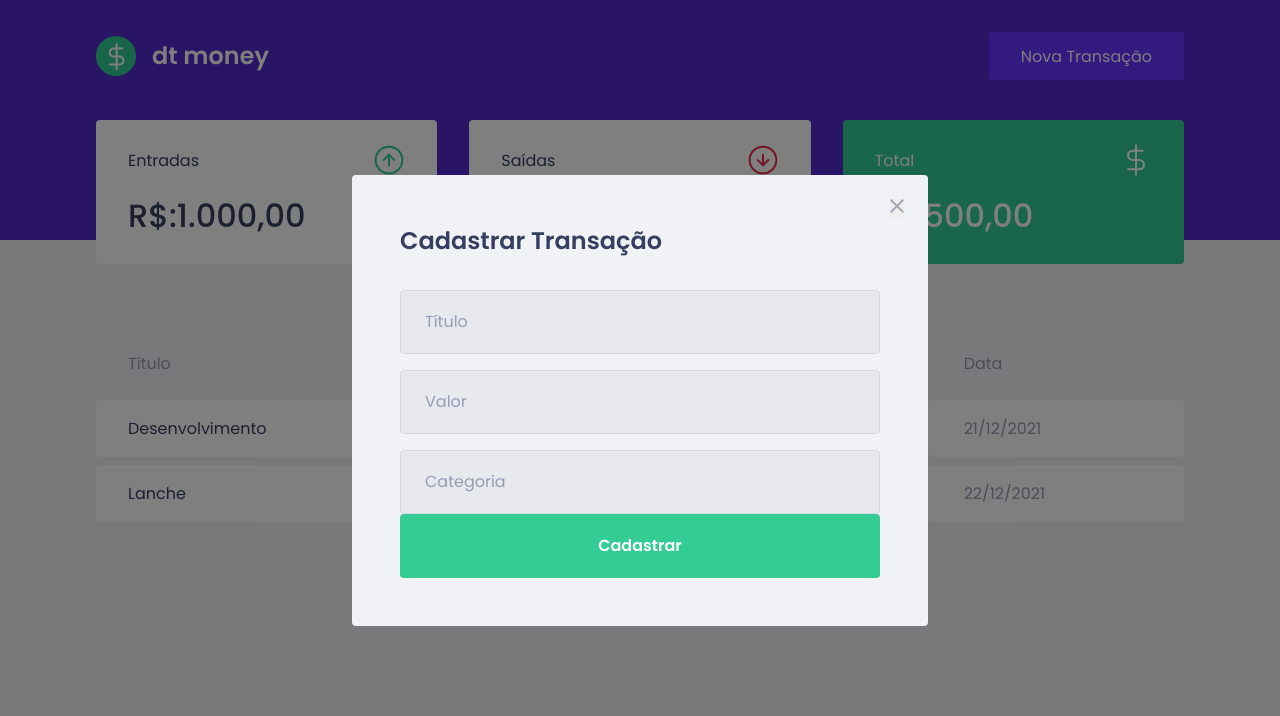
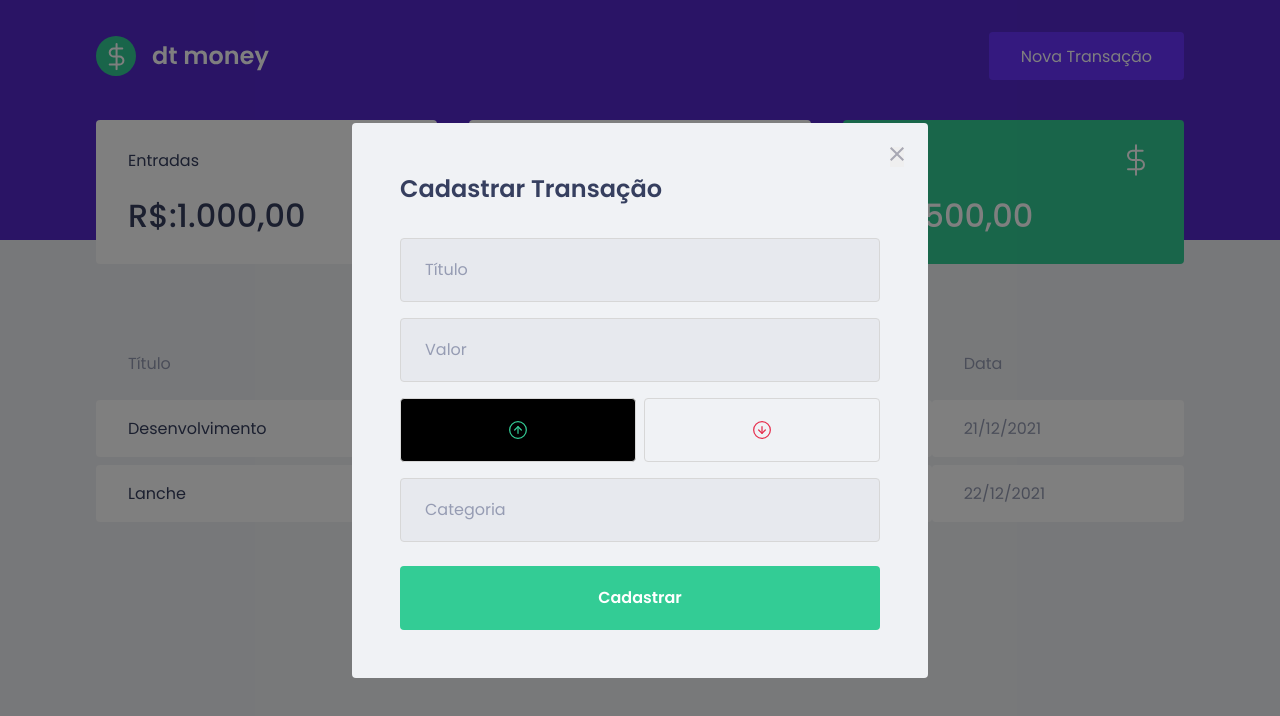
Before and after one commit to PhilipeAnderson/bootcampProjects, a React (Create React App) app in the folder rocketseat/react/dtmoney/: page / in a window 1280 px wide. Both pictures are taken after a click on the button "Nova Transação". Shown: the top 716 px of the page. Built offline with nearby package versions, Linux system fonts and the light colour scheme; no server answers; what miragejs would draw is missing.

Commit message:
finished the modal styling

```diff
--- a/rocketseat/react/dtmoney/package.json
+++ b/rocketseat/react/dtmoney/package.json
@@ -4,6 +4,7 @@
   "private": true,
   "dependencies": {
     "axios": "^0.24.0",
+    "polished": "^4.1.3",
     "react": "^17.0.2",
     "react-dom": "^17.0.2",
     "react-modal": "^3.14.4",
--- a/rocketseat/react/dtmoney/src/components/NewTransactionModal/index.tsx
+++ b/rocketseat/react/dtmoney/src/components/NewTransactionModal/index.tsx
@@ -1,6 +1,9 @@
+import { useState } from 'react';
 import Modal from 'react-modal';
-import close from '../../assets/close.svg';
-import { Container } from './styles';
+import incomeImg from '../../assets/income.svg';
+import outcomeImg from '../../assets/outcome.svg';
+import closeImg from '../../assets/close.svg';
+import { Container, TransactionTypeContainer, RadioBox } from './styles';
 
 interface NewTransactionModalProps{
   isOpen: boolean;
@@ -9,6 +12,10 @@ interface NewTransactionModalProps{
 
 
 export function NewTransactionModal({ isOpen, onRequestClose }:NewTransactionModalProps){
+
+
+  const [type, setType] = useState('deposit')
+
   return(
     <Modal
         isOpen={isOpen}
@@ -18,7 +25,7 @@ export function NewTransactionModal({ isOpen, onRequestClose }:NewTransactionMod
       >
 
       <button type="button" onClick={onRequestClose} className="react-modal-close">
-        <img src={close} alt="Fechar Modal" />
+        <img src={ closeImg } alt="Fechar Modal" />
       </button>
 
 
@@ -34,7 +41,25 @@ export function NewTransactionModal({ isOpen, onRequestClose }:NewTransactionMod
           placeholder="Valor"
         />
 
+        <TransactionTypeContainer>
 
+          <RadioBox
+            type="button"
+            onClick={ () => setType('deposit') }
+            isActive={ type === 'deposit' }
+            >
+            <img src={ incomeImg } alt="Entradas" />
+          </RadioBox>
+
+          <RadioBox
+            type="button"
+            onClick={ () => setType('withdraw') }
+            isActive={ type === 'withdraw' }
+          >
+            <img src={ outcomeImg } alt="Saidas" />
+          </RadioBox>
+
+        </TransactionTypeContainer>
 
 
 
--- a/rocketseat/react/dtmoney/src/components/NewTransactionModal/styles.ts
+++ b/rocketseat/react/dtmoney/src/components/NewTransactionModal/styles.ts
@@ -1,4 +1,5 @@
-import styled from 'styled-components'
+import styled from 'styled-components';
+import { darken } from 'polished';
 
 export const Container = styled.form`
   h2{
@@ -35,12 +36,54 @@ export const Container = styled.form`
     border-radius: 0.25rem;
     border: 0;
     font-size: 1rem;
-    margin: top: 1.5rem;
+    margin-top: 1.5rem;
     font-weight: 600;
+
     transition: filter 0.2s;
 
     &:hover{
       filter: brightness(0.9)
     }
   }
-`
+`;
+
+export const TransactionTypeContainer = styled.div`
+  margin: 1rem 0;
+  display: grid;
+  grid-template-columns: 1fr 1fr;
+  gap: 0.5rem;
+`;
+
+interface RadioBoxProps{
+  isActive: boolean;
+}
+
+export const RadioBox = styled.button<RadioBoxProps>`
+    height: 4rem;
+    border: 1px solid #d7d7d7;
+    border-radius: 0.25rem;
+
+    background: ${ (props) => props.isActive ? '#000' : 'transparent' };
+
+    display: flex;
+    align-items: center;
+    justify-content: center;
+
+    transition: border-color 0.2s;
+
+    &:hover{
+      border-color: ${darken(0.1, '#d7d7d7')}
+    }
+
+    img{
+      width: 20px;
+      height: 20px;
+    }
+
+    span{
+      display: inline-block;
+      margin-left: 1rem;
+      font-size: 1rem;
+      color: var(--text-title);
+    }
+`;
```
Also changed, not shown: 1 other file (tests, documents, lock files or other folders).
